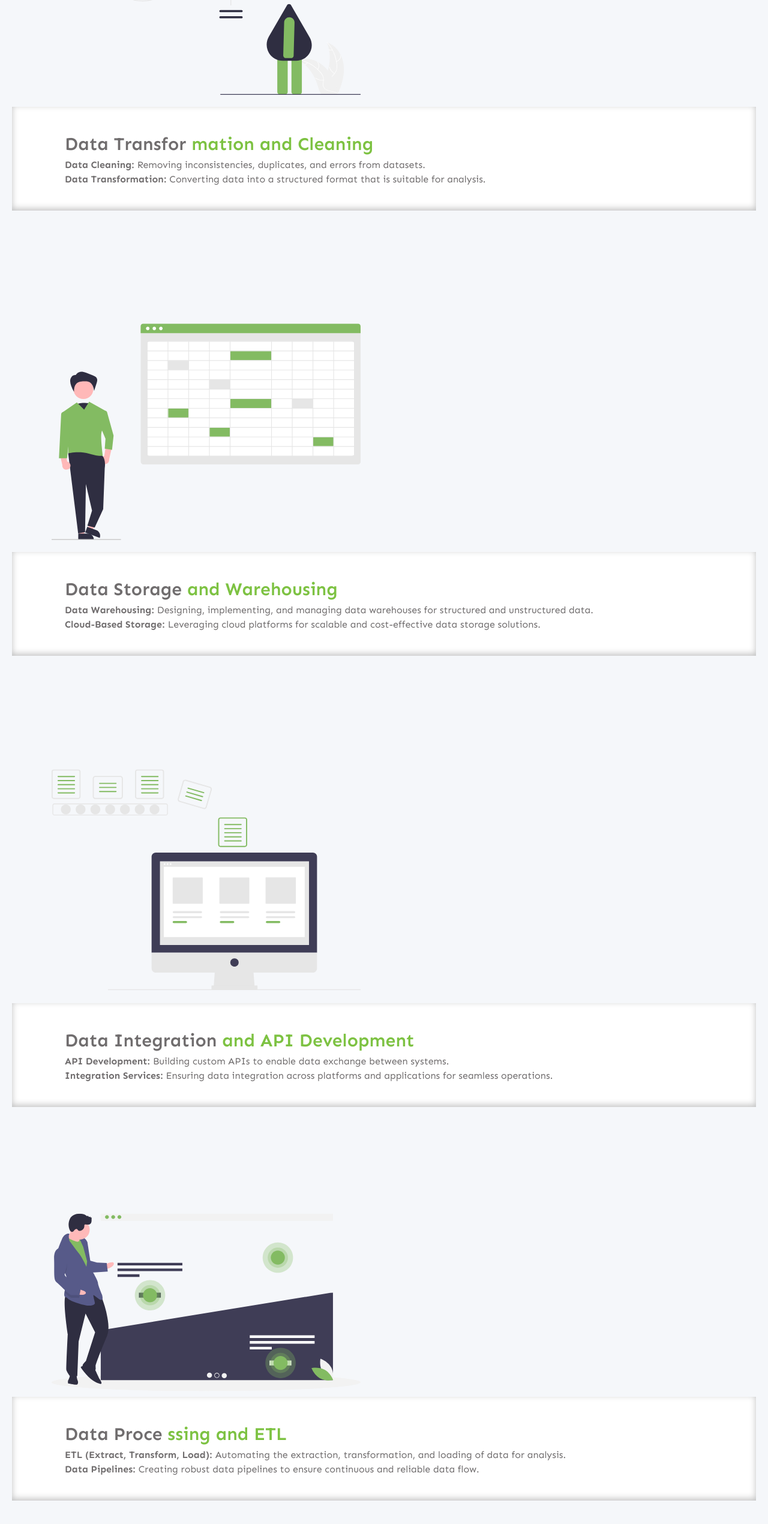
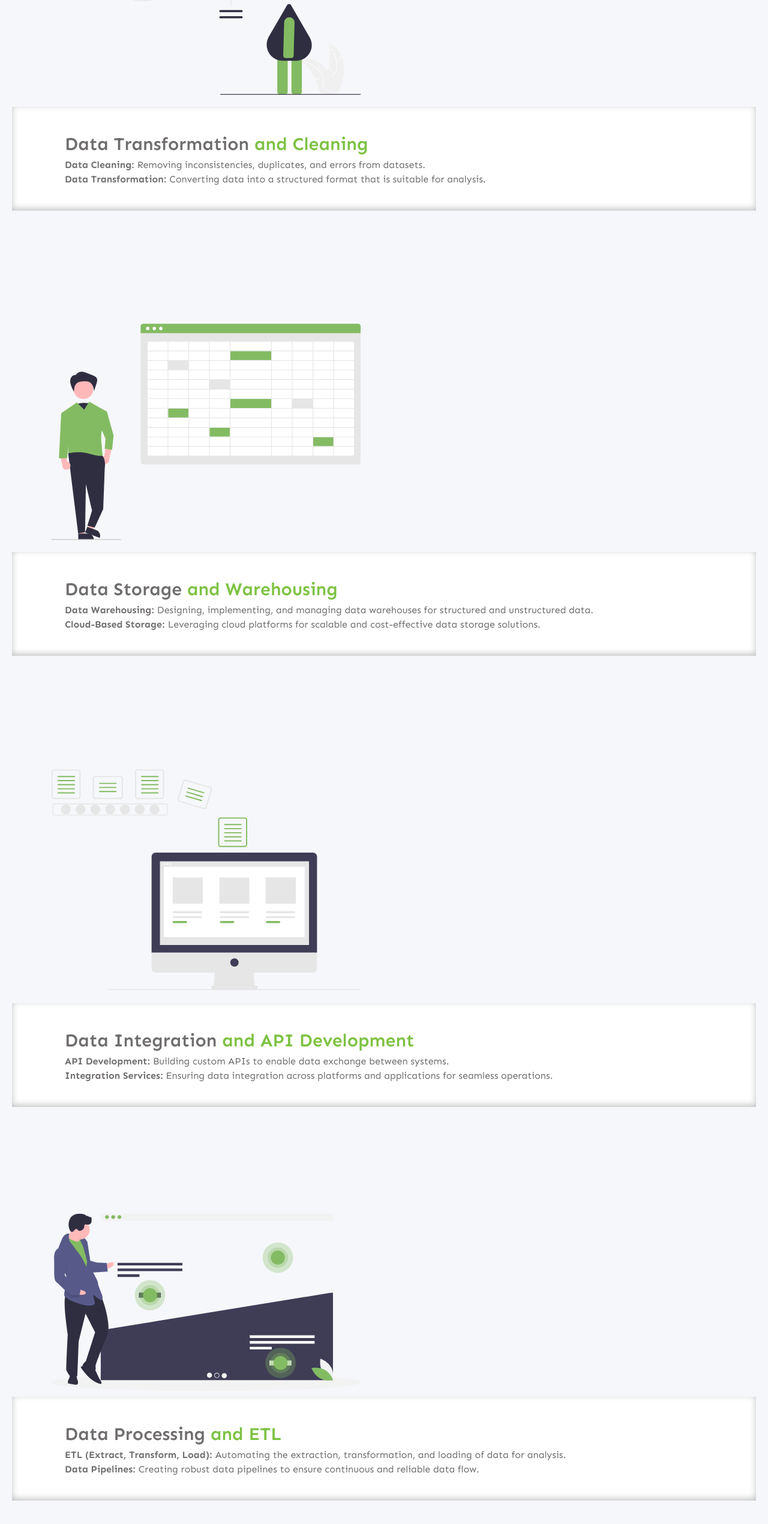
Before and after one commit to NewTokTech/NewTok, a Next.js app: page /services/data-ai in a window 1280 px wide. Shown: the part 1697-4237 px from the top of the page at 60% size. Built offline with nearby package versions, Linux system fonts and the light colour scheme.

Commit message:
shibil:bug fix

```diff
--- a/src/components/ServicesContainar/ServicesAI/ServiceDataAiContainar.tsx
+++ b/src/components/ServicesContainar/ServicesAI/ServiceDataAiContainar.tsx
@@ -27,8 +27,8 @@ const servicesontent = [
     position: "right",
     img: '/services/DataAI/DA2.svg',
     Hthree: "Raw data often requires refining to be usable.",
-    HOne: " Data Transfor",
-    HTwo: " mation and Cleaning",
+    HOne: "Data Transformation",
+    HTwo: " and Cleaning",
     text: [{
       H1: "Data Cleaning",
       P: 'Removing inconsistencies, duplicates, and errors from datasets.'
@@ -76,8 +76,8 @@ const servicesontent = [
     position: "left",
     img: '/services/DataAI/DA5.svg',
     Hthree: "Processing and transforming data is crucial for analysis and reporting. ",
-    HOne: " Data Proce",
-    HTwo: " ssing and ETL",
+    HOne: " Data Processing",
+    HTwo: " and ETL",
     text: [{
       H1: "  ETL (Extract, Transform, Load)",
       P: 'Automating the extraction, transformation, and loading of data for analysis.'
--- a/src/components/ServicesContainar/ServicesAI/ServicesAiTwo.tsx
+++ b/src/components/ServicesContainar/ServicesAI/ServicesAiTwo.tsx
@@ -9,8 +9,8 @@ const servicesontent = [
     position: "left",
     img: '/services/DataAI/DA7.svg',
     Hthree: "Leverage the power of Machine Learning to extract valuable insights and automate tasks.Our services encompass",
-    HOne: " Machine Lea",
-    HTwo: "rning Solutions",
+    HOne: " Machine Learning",
+    HTwo: " Solutions",
     text: [
       {
         H1: "Predictive Modeling",
@@ -38,8 +38,8 @@ const servicesontent = [
     position: "right",
     img: '/services/DataAI/DA8.svg',
     Hthree: "Artificial Intelligence takes your data to the next level, offering intelligent automation and decision support",
-    HOne: " Artificial Intel",
-    HTwo: " ligence Services",
+    HOne: " Artificial Intelligence",
+    HTwo: " Services",
     text: [{
       H1: "AI Chatbots and Virtual Assistants",
       P: 'Enhance customer service and streamline interactions with AI-powered chatbots'
--- a/src/components/servicePage/ServiceSecondPage.tsx
+++ b/src/components/servicePage/ServiceSecondPage.tsx
@@ -41,7 +41,7 @@ const ServiceSecondPage = () => {
                     alt="about 1"
                     width={250}
                     height={250}
-                    className="absolute left-24 xl:left-64 bottom-0   lg:z-40 overflow-visible z-10 lg:opacity-100 opacity-20"
+                    className="absolute left-16 xl:left-36 bottom-0   lg:z-40 overflow-visible z-10 lg:opacity-100 opacity-20"
                   />
 
                   <div className="md:7/12 lg:w-7/12 p-10 space-y-5">
```
